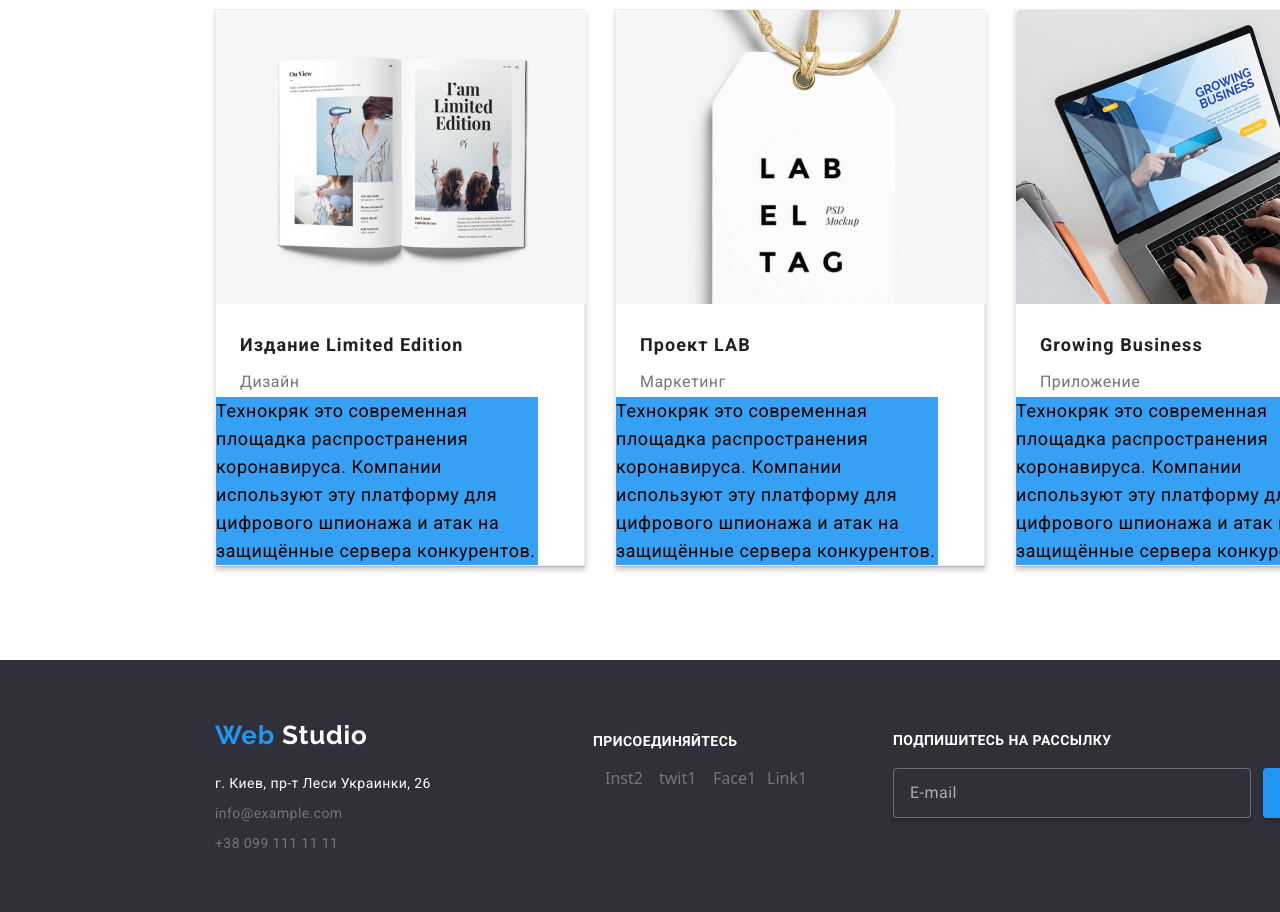
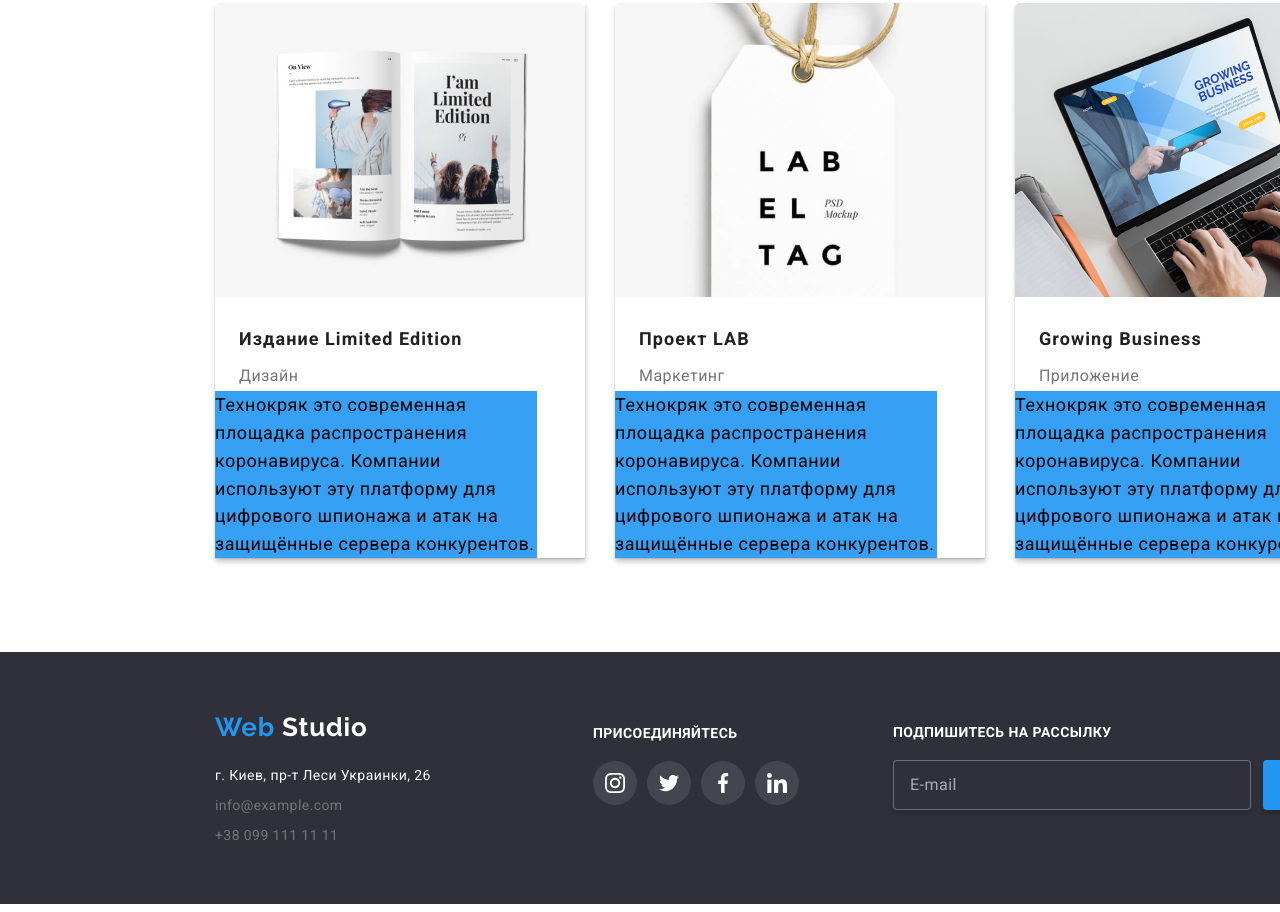
Before and after one commit to andreyz11288/goit-markup-hw-04, a plain HTML site: page Portfolio.html in a window 1280 px wide. Shown: the part 1414-2326 px from the top of the page. Drawn offline with Linux system fonts and the light colour scheme.

Commit message:
footer ok

```diff
--- a/Portfolio.html
+++ b/Portfolio.html
@@ -268,16 +268,16 @@
           <h3>присоединяйтесь</h3>
           <ul class="social-footer">
             <li>
-              <a href="">Inst2</a>
+              <a class="inst2" href=""></a>
             </li>
             <li>
-              <a href="">twit1</a>
+              <a class="twit1" href=""></a>
             </li>
             <li>
-              <a href="">Face1</a>
+              <a class="face1" href=""></a>
             </li>
             <li>
-              <a href="">Link1</a>
+              <a class="link1" href=""></a>
             </li>
           </ul>
         </section>
--- a/css/style.css
+++ b/css/style.css
@@ -695,7 +695,7 @@ main {
   margin-right: 30px;
   margin-bottom: 30px;
   background: #ffffff;
-  border: 1px solid #eeeeee;
+  /* border: 1px solid #eeeeee; */
   box-sizing: border-box;
   box-shadow: 1px 4px 6px rgba(0, 0, 0, 0.16), 0px 4px 4px rgba(0, 0, 0, 0.06),
     0px 1px 1px rgba(0, 0, 0, 0.12);
@@ -752,12 +752,15 @@ main {
   text-align: start;
   color: var(--third);
   width: 322px;
-  height: 168px;
+  /* height: 168px; */
   background-color: rgba(33, 150, 243, 0.9);
 }
 .main-content a > p {
   color: var(--second-color);
 }
+/* .main-content > li {
+  width: 370px;
+} */
 
 #address a {
   color: var(--second-color);
@@ -807,12 +810,16 @@ main {
 .social-footer {
   display: flex;
 }
-.social-footer > li {
+.social-footer a {
+  display: inline-flex;
   width: 44px;
-}
-.social-footer a {
-  padding: 12px;
-  color: var(--second-color);
+  height: 44px;
+  background-color: rgba(255, 255, 255, 0.1);
+  border-radius: 50px;
+  /* outline: 1px solid red; */
+  background-size: 20px;
+  background-repeat: no-repeat;
+  background-position: center;
 }
 .social-footer > li:not(:last-child) {
   margin-right: 10px;
@@ -820,8 +827,17 @@ main {
 
 .social-footer a:hover,
 .social-footer a:focus {
-  padding: 12px;
-  color: var(--white-color);
   background-color: var(--link);
-  border-radius: 100px;
 }
+.inst2 {
+  background-image: url(../images/social/instagramfooter.svg);
+}
+.twit1 {
+  background-image: url(../images/social/twitterfooter.svg);
+}
+.face1 {
+  background-image: url(../images/social/facebookfooter.svg);
+}
+.link1 {
+  background-image: url(../images/social/linkedinfooter.svg);
+}
```
Also changed, not shown: index.html (+4 -4 lines), images/social/facebookfooter.svg (added), images/social/instagramfooter.svg (added), images/social/linkedinfooter.svg (added), images/social/twitterfooter.svg (added).
